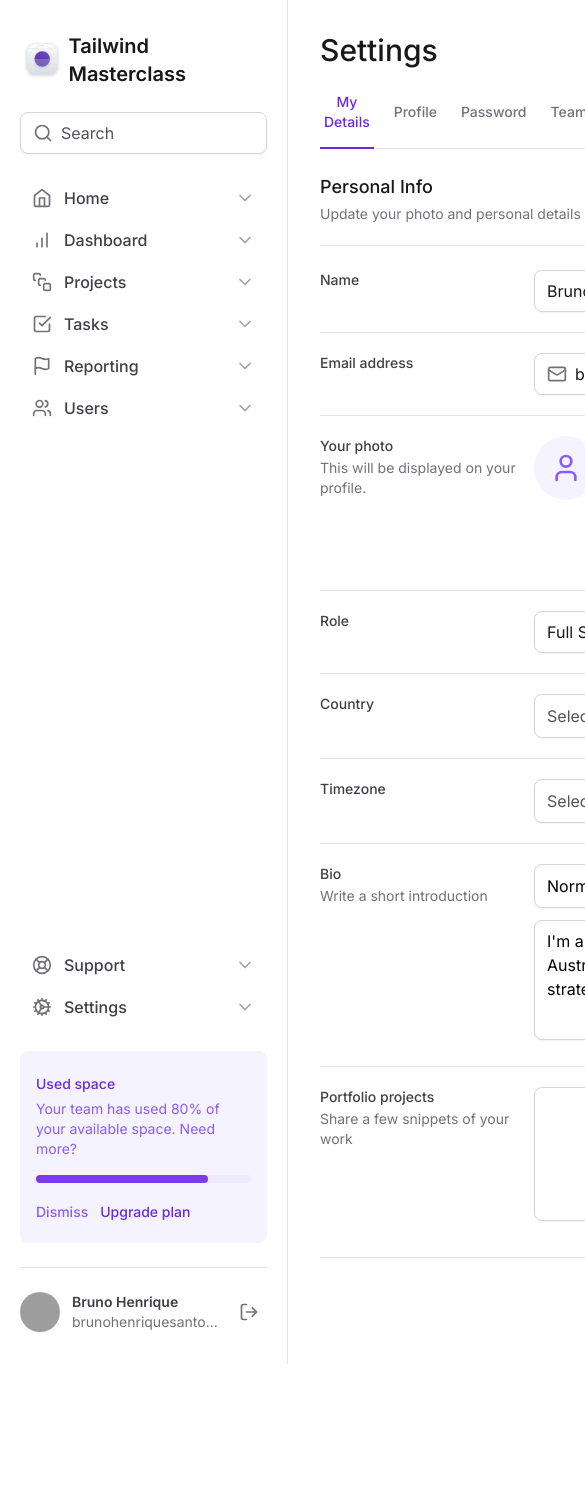
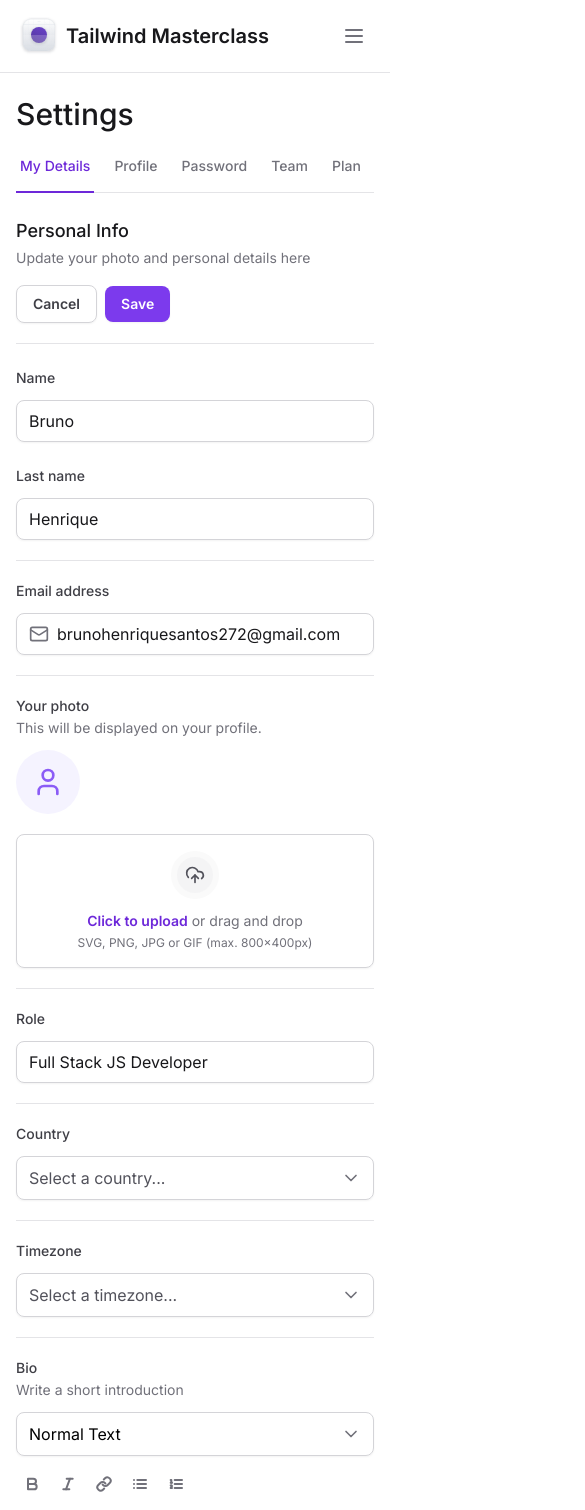
Before and after one commit to brunoh5/tailwind-next, a Next.js app: page / in a window 390 px wide. Shown: the top 1510 px of the page, 585 px wide, since content can reach past the window. Before the commit the page ends 1364 px from the top, so only its background shows below. Built offline with nearby package versions, Linux system fonts and the light colour scheme; grey boxes are pictures that could not be loaded.

Commit message:
feat: adiciona dark-mode

```diff
--- a/package.json
+++ b/package.json
@@ -10,6 +10,8 @@
   },
   "dependencies": {
     "@formkit/auto-animate": "^0.8.1",
+    "@radix-ui/react-collapsible": "^1.0.3",
+    "@radix-ui/react-scroll-area": "^1.0.5",
     "@radix-ui/react-select": "^2.0.0",
     "@radix-ui/react-tabs": "^1.0.4",
     "framer-motion": "^11.0.5",
@@ -17,6 +19,7 @@
     "next": "14.1.0",
     "react": "^18",
     "react-dom": "^18",
+    "tailwind-merge": "^2.2.1",
     "tailwind-variants": "^0.2.0"
   },
   "devDependencies": {
--- a/src/app/layout.tsx
+++ b/src/app/layout.tsx
@@ -18,9 +18,11 @@
   return (
     <html lang="en" className="antialiased">
       <body className={inter.className}>
-        <div className="grid min-h-screen grid-cols-app">
+        <div className="min-h-screen lg:grid lg:grid-cols-app">
           <Sidebar />
-          <main className="px-8 pb-12 pt-8">{children}</main>
+          <main className="max-w-screen px-4 pb-12 pt-24 lg:col-start-2 lg:px-8 lg:pb-12 lg:pt-8">
+            {children}
+          </main>
         </div>
       </body>
     </html>
--- a/src/app/page.tsx
+++ b/src/app/page.tsx
@@ -15,7 +15,7 @@
       <SettingsTabs />
 
       <div className="mt-6 flex flex-col">
-        <div className="flex items-center justify-between border-b border-zinc-200 pb-5">
+        <div className="flex flex-col justify-between gap-4 border-b border-zinc-200 pb-5 lg:flex-row lg:items-center">
           <div className="space-y-1">
             <h2 className="text-lg font-medium text-zinc-900">Personal Info</h2>
             <span className="text-sm text-zinc-500">
@@ -36,25 +36,34 @@
           id="settings"
           className="mt-6 flex w-full flex-col gap-5 divide-y divide-zinc-200"
         >
-          <div className="grid grid-cols-form gap-3">
+          <div className="flex flex-col gap-3 lg:grid lg:grid-cols-form">
             <label
               htmlFor="firstname"
               className="text-sm font-medium text-zinc-700"
             >
               Name
             </label>
-            <div className="grid grid-cols-2 gap-6">
+            <div className="flex flex-col gap-6 lg:grid lg:grid-cols-2">
               <InputRoot>
                 <InputControl id="firstName" defaultValue="Bruno" />
               </InputRoot>
 
-              <InputRoot>
-                <InputControl defaultValue="Henrique" />
-              </InputRoot>
+              <div className="flex flex-col gap-3 lg:block">
+                <label
+                  htmlFor="lastName"
+                  className="text-sm font-medium text-zinc-700 lg:sr-only"
+                >
+                  Last name
+                </label>
+
+                <InputRoot>
+                  <InputControl id="lastName" defaultValue="Henrique" />
+                </InputRoot>
+              </div>
             </div>
           </div>
 
-          <div className="grid grid-cols-form gap-3 pt-5">
+          <div className="flex flex-col gap-3 pt-5 lg:grid lg:grid-cols-form">
             <label
               htmlFor="email"
               className="text-sm font-medium text-zinc-700"
@@ -73,7 +82,7 @@
             </InputRoot>
           </div>
 
-          <div className="grid grid-cols-form gap-3 pt-5">
+          <div className="flex flex-col gap-3 pt-5 lg:grid lg:grid-cols-form">
             <label
               htmlFor="photo"
               className="text-sm font-medium text-zinc-700"
@@ -83,14 +92,14 @@
                 This will be displayed on your profile.
               </span>
             </label>
-            <FileInput.Root className="flex items-start gap-5">
+            <FileInput.Root className="flex flex-col gap-5 lg:flex-row lg:items-start">
               <FileInput.ImagePreview />
               <FileInput.Trigger />
               <FileInput.Control />
             </FileInput.Root>
           </div>
 
-          <div className="grid grid-cols-form gap-3 pt-5">
+          <div className="flex flex-col gap-3 pt-5 lg:grid lg:grid-cols-form">
             <label htmlFor="role" className="text-sm font-medium text-zinc-700">
               Role
             </label>
@@ -99,7 +108,7 @@
             </InputRoot>
           </div>
 
-          <div className="grid grid-cols-form gap-3 pt-5">
+          <div className="flex flex-col gap-3 pt-5 lg:grid lg:grid-cols-form">
             <label
               htmlFor="country"
               className="text-sm font-medium text-zinc-700"
@@ -114,7 +123,7 @@
             </div>
           </div>
 
-          <div className="grid grid-cols-form gap-3 pt-5">
+          <div className="flex flex-col gap-3 pt-5 lg:grid lg:grid-cols-form">
             <label
               htmlFor="timezone"
               className="text-sm font-medium text-zinc-700"
@@ -135,7 +144,7 @@
             </div>
           </div>
 
-          <div className="grid grid-cols-form gap-3 pt-5">
+          <div className="flex flex-col gap-3 pt-5 lg:grid lg:grid-cols-form">
             <label htmlFor="bio" className="text-sm font-medium text-zinc-700">
               Bio
               <span className="mt-0.5 block text-sm font-normal text-zinc-500">
@@ -143,7 +152,7 @@
               </span>
             </label>
             <div className="space-y-3">
-              <div className="grid grid-cols-2 gap-3">
+              <div className="flex flex-col gap-3 lg:grid lg:grid-cols-2">
                 <Select placeholder="" defaultValue="normal">
                   <SelectItem
                     defaultChecked
@@ -181,7 +190,7 @@
             </div>
           </div>
 
-          <div className="grid grid-cols-form gap-3 pt-5">
+          <div className="flex flex-col gap-3 pt-5 lg:grid lg:grid-cols-form">
             <label
               htmlFor="projects"
               className="text-sm font-medium text-zinc-700"
--- a/src/components/Input.tsx
+++ b/src/components/Input.tsx
@@ -1,4 +1,5 @@
 import { ComponentProps } from 'react'
+import { twMerge } from 'tailwind-merge'
 
 interface InputPrefixProps extends ComponentProps<'div'> {}
 
@@ -11,7 +12,7 @@
 export function InputControl(props: InputControlProps) {
   return (
     <input
-      className="flex-1 border-0 bg-transparent p-0 text-zinc-900 placeholder-zinc-600 outline-none"
+      className="flex-1 border-0 bg-transparent p-0 text-zinc-900 placeholder-zinc-600 outline-none dark:text-zinc-100 dark:placeholder-zinc-400"
       {...props}
     />
   )
@@ -22,7 +23,12 @@
 export function InputRoot(props: InputRootProps) {
   return (
     <div
-      className="flex w-full items-center gap-2 rounded-lg border border-zinc-300 px-3 py-2 shadow-sm focus-within:border-violet-300 focus-within:ring-4 focus-within:ring-violet-100"
+      className={twMerge(
+        'flex w-full items-center gap-2 rounded-lg border border-zinc-300 px-3 py-2 shadow-sm ',
+        'focus-within:border-violet-300 focus-within:ring-4 focus-within:ring-violet-100',
+        'dark:border-zinc-700 dark:bg-zinc-800 dark:focus-within:border-violet-600 dark:focus-within:ring-violet-500/20',
+        props.className,
+      )}
       {...props}
     />
   )
--- a/src/components/SettingsTabs/index.tsx
+++ b/src/components/SettingsTabs/index.tsx
@@ -1,6 +1,7 @@
 'use client'
 
 import * as Tabs from '@radix-ui/react-tabs'
+import * as ScrollArea from '@radix-ui/react-scroll-area'
 import { TabItem } from './tab-item'
 import { useState } from 'react'
 
@@ -9,6 +10,8 @@
 
   return (
     <Tabs.Root value={currentTab} onValueChange={setCurrentTab}>
+      <ScrollArea.Root className="w-full" type="scroll">
+        <ScrollArea.Viewport className="w-full overflow-x-scroll">
           <Tabs.List className="mt-6 flex w-full items-center gap-4 border-b border-zinc-200">
             <TabItem
               value="tab1"
@@ -25,8 +28,16 @@
               title="Password"
               isSelected={currentTab === 'tab3'}
             />
-        <TabItem value="tab4" title="Team" isSelected={currentTab === 'tab4'} />
-        <TabItem value="tab5" title="Plan" isSelected={currentTab === 'tab5'} />
+            <TabItem
+              value="tab4"
+              title="Team"
+              isSelected={currentTab === 'tab4'}
+            />
+            <TabItem
+              value="tab5"
+              title="Plan"
+              isSelected={currentTab === 'tab5'}
+            />
             <TabItem
               value="tab6"
               title="Billing"
@@ -53,6 +64,15 @@
               isSelected={currentTab === 'tab10'}
             />
           </Tabs.List>
+        </ScrollArea.Viewport>
+
+        <ScrollArea.Scrollbar
+          className="flex h-0.5 translate-y-1.5 touch-none select-none flex-col bg-zinc-100"
+          orientation="horizontal"
+        >
+          <ScrollArea.Thumb className="relative flex-1 rounded-lg bg-zinc-300" />
+        </ScrollArea.Scrollbar>
+      </ScrollArea.Root>
     </Tabs.Root>
   )
 }
--- a/src/components/SettingsTabs/tab-item.tsx
+++ b/src/components/SettingsTabs/tab-item.tsx
@@ -15,7 +15,7 @@
       value={value}
       className="group relative px-1 pb-4 text-sm font-medium text-zinc-500 outline-none hover:text-violet-700 data-[state=active]:text-violet-700"
     >
-      <span className="rounded group-focus:ring-violet-400 group-focus:ring-offset-4 group-focus-visible:ring-2">
+      <span className="whitespace-nowrap rounded group-focus:ring-violet-400 group-focus:ring-offset-4 group-focus-visible:ring-2">
         {title}
       </span>
 
--- a/src/components/Sidebar/index.tsx
+++ b/src/components/Sidebar/index.tsx
@@ -1,3 +1,5 @@
+'use client'
+
 import { NavItem } from './nav-item'
 import { Logo } from './logo'
 import {
@@ -7,6 +9,7 @@
   Flag,
   Home,
   LifeBuoy,
+  Menu,
   Search,
   SquareStack,
   Users,
@@ -14,12 +17,25 @@
 import { UsedSpaceWidget } from './used-space-widget'
 import { Profile } from './profile'
 import { InputControl, InputPrefix, InputRoot } from '../Input'
+import * as Collapsible from '@radix-ui/react-collapsible'
+import { Button } from '../button'
 
 export function Sidebar() {
   return (
-    <aside className="flex flex-col gap-6 border-r border-zinc-200 px-5 py-8">
+    <Collapsible.Root className="fixed left-0 right-0 top-0 z-20 flex flex-col gap-6 border-b border-zinc-200 bg-white p-4 data-[state=open]:bottom-0 data-[state=open]:h-screen lg:right-auto lg:w-80 lg:border-r lg:px-5 lg:py-8 lg:data-[state=closed]:bottom-0 dark:border-zinc-800 dark:bg-zinc-900">
+      <div className="flex items-center justify-between">
         <Logo />
+        <Collapsible.Trigger asChild className="lg:hidden">
+          <Button variant="ghost">
+            <Menu className="size-6" />
+          </Button>
+        </Collapsible.Trigger>
+      </div>
 
+      <Collapsible.Content
+        forceMount
+        className="flex flex-1 flex-col gap-6 data-[state=closed]:hidden lg:data-[state=closed]:flex"
+      >
         <InputRoot>
           <InputPrefix>
             <Search className="size-5 text-zinc-500" />
@@ -48,6 +64,7 @@
 
           <Profile />
         </div>
-    </aside>
+      </Collapsible.Content>
+    </Collapsible.Root>
   )
 }
--- a/src/components/Sidebar/logo.tsx
+++ b/src/components/Sidebar/logo.tsx
@@ -1,6 +1,6 @@
 export function Logo() {
   return (
-    <strong className="mx-1 flex items-center gap-2 text-xl font-semibold text-zinc-900">
+    <strong className="mx-1 flex items-center gap-2 text-xl font-semibold text-zinc-900 dark:text-zinc-100">
       <svg
         width={38}
         height={38}
--- a/src/components/Sidebar/nav-item.tsx
+++ b/src/components/Sidebar/nav-item.tsx
@@ -10,13 +10,13 @@
   return (
     <a
       href=""
-      className="group flex items-center gap-3 rounded px-3 py-2 hover:bg-violet-50"
+      className="group flex items-center gap-3 rounded px-3 py-2 hover:bg-violet-50 dark:hover:bg-zinc-800"
     >
       <Icon className="size-5 text-zinc-500" />
-      <span className="font-medium text-zinc-700 group-hover:text-violet-500">
+      <span className="font-medium text-zinc-700 group-hover:text-violet-500 dark:text-zinc-100 dark:group-hover:text-violet-300">
         {title}
       </span>
-      <ChevronDown className="ml-auto size-5 text-zinc-400 group-hover:text-violet-300" />
+      <ChevronDown className="ml-auto size-5 text-zinc-400 group-hover:text-violet-300 dark:text-zinc-600" />
     </a>
   )
 }
--- a/src/components/Sidebar/used-space-widget.tsx
+++ b/src/components/Sidebar/used-space-widget.tsx
@@ -1,16 +1,16 @@
 export function UsedSpaceWidget() {
   return (
-    <div className="flex flex-col gap-4 rounded-lg bg-violet-50 px-4 py-5">
+    <div className="flex flex-col gap-4 rounded-lg bg-violet-50 px-4 py-5 dark:bg-zinc-800">
       <div className="space-y-1">
-        <span className="text-sm/5 font-medium text-violet-700">
+        <span className="text-sm/5 font-medium text-violet-700 dark:text-zinc-100">
           Used space
         </span>
-        <p className="text-sm/5 text-violet-500">
+        <p className="text-sm/5 text-violet-500 dark:text-zinc-400">
           Your team has used 80% of your available space. Need more?
         </p>
       </div>
 
-      <div className="h-2 rounded-full bg-violet-100">
+      <div className="h-2 rounded-full bg-violet-100 dark:bg-zinc-600">
         <div className="h-2 w-4/5 rounded-full bg-violet-600" />
       </div>
 
```
Also changed, not shown: 1 other file (tests, documents, lock files or other folders). Lines whose indentation alone changed are shown as unchanged.
